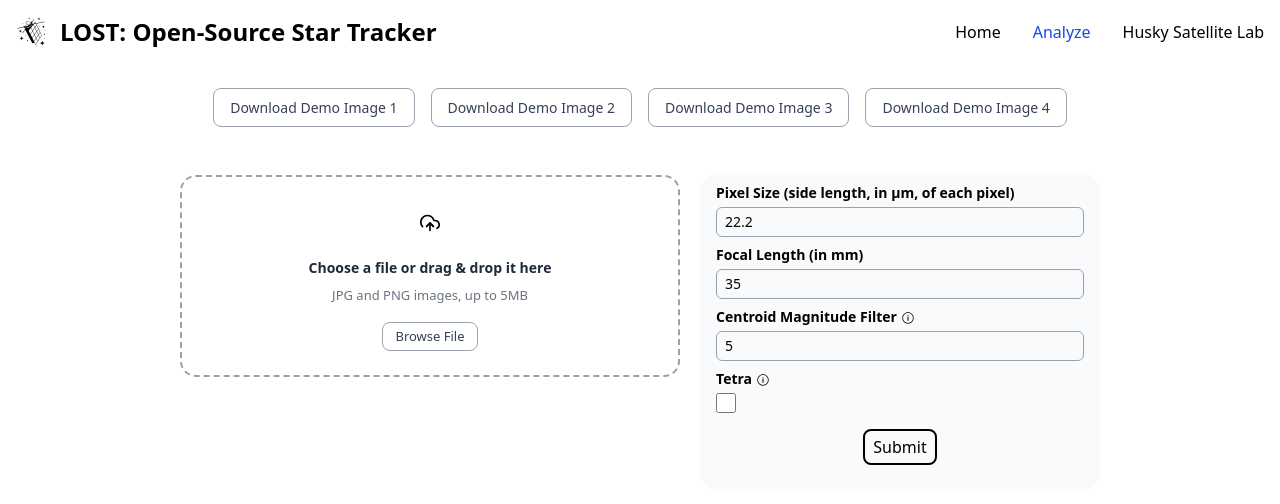
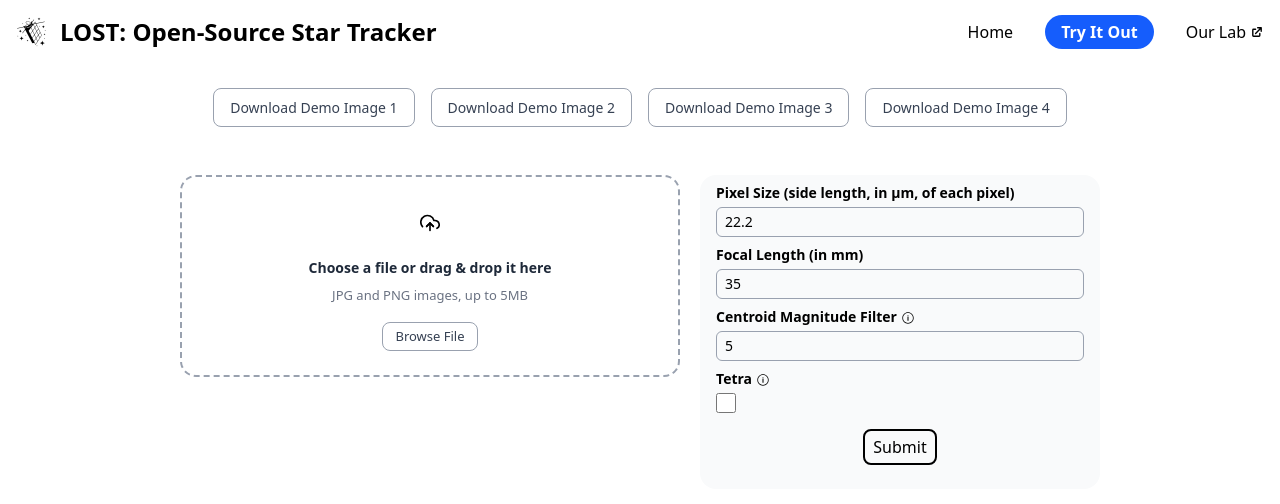
Before and after one commit to UWCubeSat/lost-website, a React (Vite) app: page /analyze in a window 1280 px wide. Shown: the top 504 px of the page. Built offline with nearby package versions, Linux system fonts and the light colour scheme.

Commit message:
[navbar] Change tab naming for clarity

```diff
--- a/src/components/Navbar.tsx
+++ b/src/components/Navbar.tsx
@@ -5,13 +5,13 @@
     newTab: false,
   },
   {
-    title: 'Analyze',
+    title: 'Try It Out',
     path: '/analyze',
     newTab: false,
   },
   //{ title: 'Generate', path: '/generate', newTab: false },
   {
-    title: 'Husky Satellite Lab',
+    title: 'Our Lab',
     path: 'https://huskysat.aa.washington.edu/',
     newTab: true,
   },
@@ -44,7 +44,21 @@
                     className={`block py-2 px-3 rounded-sm bg-transparent ${page.path === props.activePath ? 'text-blue-700' : 'text-black'}  md:p-0`}
                     aria-current="page"
                   >
-                    {page.title}
+                    {page.title === 'Try It Out' ? (
+                      <span className="bg-blue-600 text-white px-4 py-1.5 rounded-full font-semibold">
+                        {page.title}
+                      </span>
+                    ) : (
+                      <span className="inline-flex items-center gap-1">
+                        {page.title}
+                        {page.newTab && (
+                          <svg xmlns="http://www.w3.org/2000/svg" className="h-3.5 w-3.5" viewBox="0 0 20 20" fill="currentColor">
+                            <path d="M11 3a1 1 0 100 2h2.586l-6.293 6.293a1 1 0 101.414 1.414L15 6.414V9a1 1 0 102 0V4a1 1 0 00-1-1h-5z" />
+                            <path d="M5 5a2 2 0 00-2 2v8a2 2 0 002 2h8a2 2 0 002-2v-3a1 1 0 10-2 0v3H5V7h3a1 1 0 000-2H5z" />
+                          </svg>
+                        )}
+                      </span>
+                    )}
                   </a>
                 </li>
               ))}
--- a/src/pages/Index/index.tsx
+++ b/src/pages/Index/index.tsx
@@ -64,7 +64,7 @@
         </div>
       </div>
       <div className="font-mono text-center pt-10 pb-10 text-2xl">
-        <em>Check out our Analyze page to see more!</em>
+        <em>Want to see LOST in action? <a href="/analyze" className="text-blue-600 underline hover:text-blue-800">Try it out!</a></em>
       </div>
       <Footer />
     </>
```
